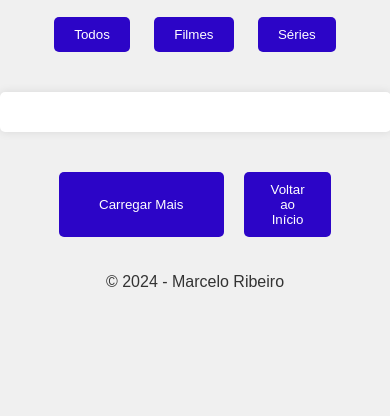
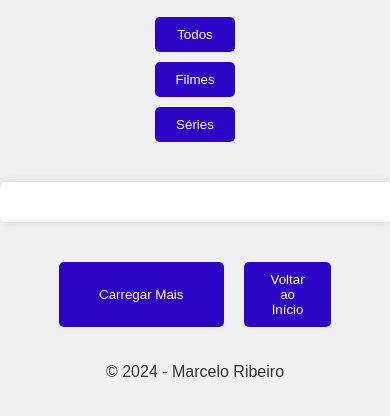
Before and after one commit to msribeiro2010/filmesSeries, a plain HTML site: page index.html in a window 390 px wide. Shown: the part 80-496 px from the top of the page. Drawn offline with Linux system fonts and the light colour scheme; no server answers.

Commit message:
responsivo

```diff
--- a/style.css
+++ b/style.css
@@ -24,17 +24,22 @@ h1 {
 
 /* Estilo para os botões de filtro */
 .filter-buttons {
+    display: flex;
+    flex-wrap: wrap;
+    justify-content: center;
+    gap: 10px;
     margin: 20px;
 }
 
 .filter-buttons button {
     padding: 10px 20px;
-    margin: 0 10px;
     background-color: #2c05c7;
     color: white;
     border: none;
     border-radius: 5px;
     cursor: pointer;
+    flex: 1 1 calc(33.333% - 20px);
+    max-width: 200px;
 }
 
 .filter-buttons button:hover {
@@ -130,6 +135,15 @@ main {
         width: 100%;
         max-width: 500px;
     }
+
+    .filter-buttons {
+        flex-direction: column;
+    }
+
+    .filter-buttons button {
+        flex: 1 1 100%;
+        max-width: none;
+    }
 }
 
 /* Media queries para tablets */
```
